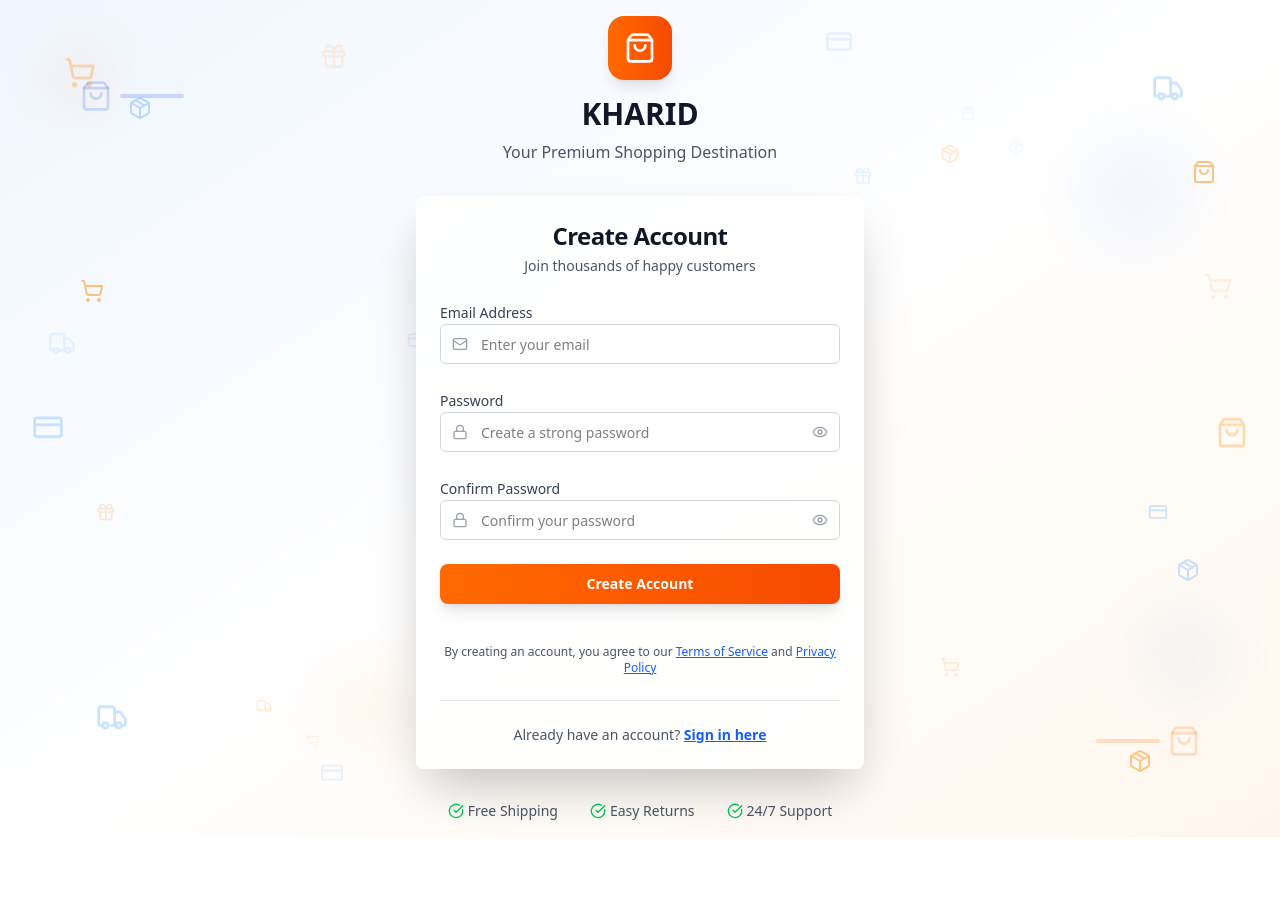
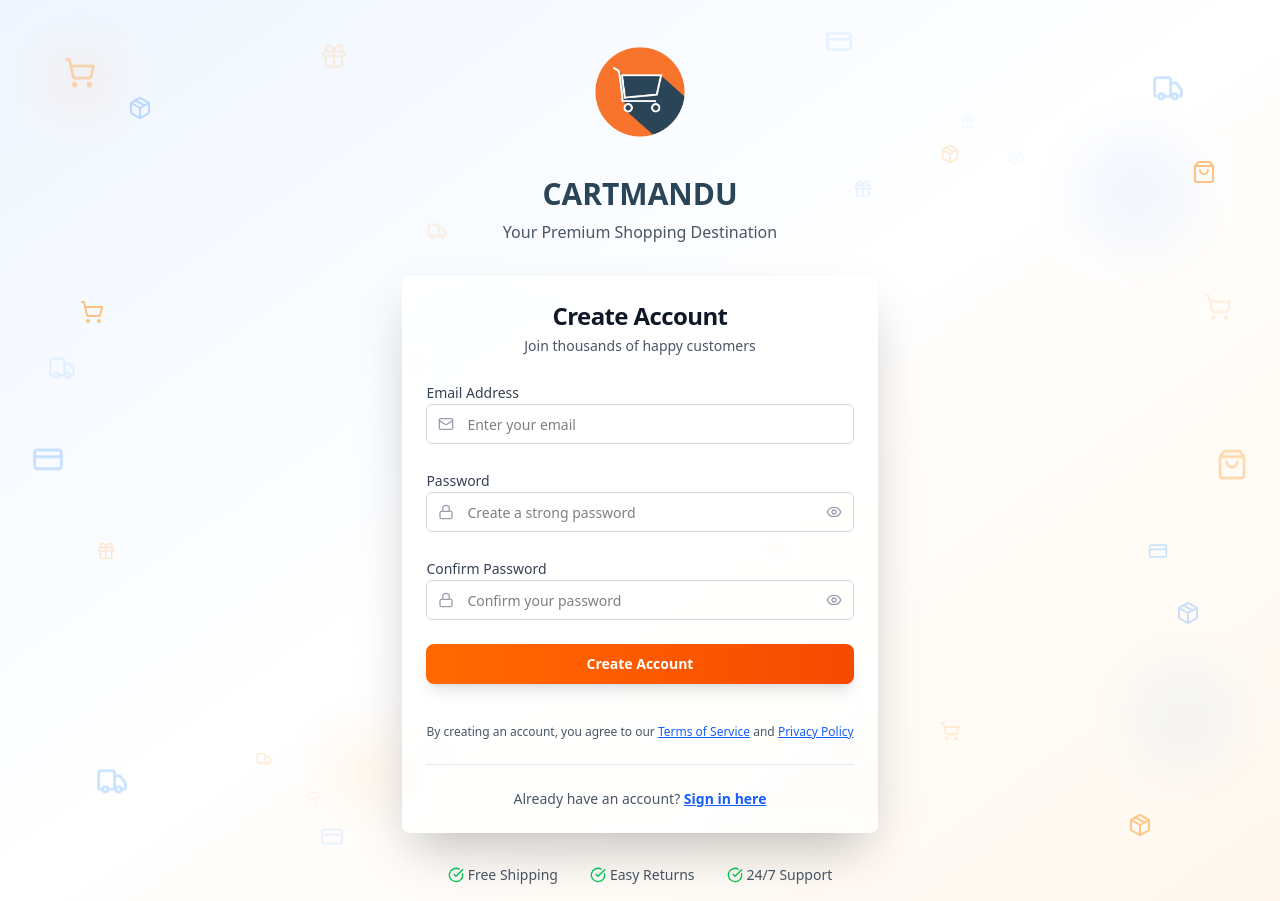
Before and after one commit to abhaya007/Ecom, a Next.js app in the folder client/: page /register in a window 1280 px wide. Before the commit the page ends 837 px from the top, so only its background shows below. Built offline with nearby package versions, Linux system fonts and the light colour scheme.

Commit message:
updated logo and name

```diff
--- a/client/src/app/register/page.tsx
+++ b/client/src/app/register/page.tsx
@@ -215,27 +215,18 @@ export default function RegisterPage() {
         </div>
       </div>
 
-      {/* Decorative Corner Elements */}
-      <div className="absolute top-20 left-20 hidden lg:block">
-        <div className="flex items-center space-x-2 text-blue-600/20">
-          <ShoppingBag className="w-8 h-8" />
-          <div className="w-16 h-1 bg-blue-600/20 rounded"></div>
-        </div>
-      </div>
-      <div className="absolute bottom-20 right-20 hidden lg:block">
-        <div className="flex items-center space-x-2 text-orange-500/20">
-          <div className="w-16 h-1 bg-orange-500/20 rounded"></div>
-          <ShoppingBag className="w-8 h-8" />
-        </div>
-      </div>
 
-      <div className="w-full max-w-md z-10">
+
+      <div>
         {/* Logo/Brand */}
         <div className="text-center mb-8">
-          <div className="inline-flex items-center justify-center w-16 h-16 bg-gradient-to-r from-orange-500 to-orange-600 rounded-2xl mb-4 shadow-lg">
-            <ShoppingBag className="w-8 h-8 text-white" />
+          <div >
+           <button className=' bg-transparent '>
+            <img src="/Kharid.png" alt="Kharid Logo" className="h-38 mx-auto mb-2 bg-transparent" />
+            <h1 className="text-3xl font-bold mb-2" style={{ color: '#2a4458' }}>CARTMANDU</h1>
+            </button>
           </div>
-          <h1 className="text-3xl font-bold text-gray-900 mb-2">KHARID</h1>
+
           <p className="text-gray-600">Your Premium Shopping Destination</p>
         </div>
 
--- a/client/tailwind.config.ts
+++ b/client/tailwind.config.ts
@@ -1,110 +1,112 @@
-import type { Config } from 'tailwindcss';
+import type { Config } from "tailwindcss";
 
 const config: Config = {
-  darkMode: 'class',
+  darkMode: "class",
   content: [
-    './pages/**/*.{js,ts,jsx,tsx,mdx}',
-    './components/**/*.{js,ts,jsx,tsx,mdx}',
-    './app/**/*.{js,ts,jsx,tsx,mdx}',
+    "./pages/**/*.{js,ts,jsx,tsx,mdx}",
+    "./components/**/*.{js,ts,jsx,tsx,mdx}",
+    "./app/**/*.{js,ts,jsx,tsx,mdx}",
   ],
   theme: {
     extend: {
       backgroundImage: {
-        'gradient-radial': 'radial-gradient(var(--tw-gradient-stops))',
-        'gradient-conic':
-          'conic-gradient(from 180deg at 50% 50%, var(--tw-gradient-stops))',
+        "gradient-radial": "radial-gradient(var(--tw-gradient-stops))",
+        "gradient-conic":
+          "conic-gradient(from 180deg at 50% 50%, var(--tw-gradient-stops))",
       },
       borderRadius: {
-        lg: 'var(--radius)',
-        md: 'calc(var(--radius) - 2px)',
-        sm: 'calc(var(--radius) - 4px)',
+        lg: "var(--radius)",
+        md: "calc(var(--radius) - 2px)",
+        sm: "calc(var(--radius) - 4px)",
       },
       colors: {
-        background: 'hsl(var(--background))',
-        foreground: 'hsl(var(--foreground))',
+        customBlue: "#2a4458",
+        customOrange: "#f8732c",
+        background: "hsl(var(--background))",
+        foreground: "hsl(var(--foreground))",
         card: {
-          DEFAULT: 'hsl(var(--card))',
-          foreground: 'hsl(var(--card-foreground))',
+          DEFAULT: "hsl(var(--card))",
+          foreground: "hsl(var(--card-foreground))",
         },
         popover: {
-          DEFAULT: 'hsl(var(--popover))',
-          foreground: 'hsl(var(--popover-foreground))',
+          DEFAULT: "hsl(var(--popover))",
+          foreground: "hsl(var(--popover-foreground))",
         },
         primary: {
-          DEFAULT: '#F97316', // Orange
-          50: '#FFF7ED',
-          100: '#FFEDD5',
-          200: '#FED7AA',
-          300: '#FDBA74',
-          400: '#FB923C',
-          500: '#F97316',
-          600: '#EA580C',
-          700: '#C2410C',
-          800: '#9A3412',
-          900: '#7C2D12',
-          foreground: 'hsl(var(--primary-foreground))',
+          DEFAULT: "#f8732c", // Orange
+          50: "#FFF7ED",
+          100: "#FFEDD5",
+          200: "#FED7AA",
+          300: "#FDBA74",
+          400: "#FB923C",
+          500: "#F97316",
+          600: "#EA580C",
+          700: "#C2410C",
+          800: "#9A3412",
+          900: "#7C2D12",
+          foreground: "hsl(var(--primary-foreground))",
         },
         secondary: {
-          DEFAULT: '#3B82F6', // Blue
-          50: '#EFF6FF',
-          100: '#DBEAFE',
-          200: '#BFDBFE',
-          300: '#93C5FD',
-          400: '#60A5FA',
-          500: '#3B82F6',
-          600: '#2563EB',
-          700: '#1D4ED8',
-          800: '#1E40AF',
-          900: '#1E3A8A',
-          foreground: 'hsl(var(--secondary-foreground))',
+          DEFAULT: "#2a4458", // Blue
+          50: "#EFF6FF",
+          100: "#DBEAFE",
+          200: "#BFDBFE",
+          300: "#93C5FD",
+          400: "#60A5FA",
+          500: "#3B82F6",
+          600: "#2563EB",
+          700: "#1D4ED8",
+          800: "#1E40AF",
+          900: "#1E3A8A",
+          foreground: "hsl(var(--secondary-foreground))",
         },
         muted: {
-          DEFAULT: 'hsl(var(--muted))',
-          foreground: 'hsl(var(--muted-foreground))',
+          DEFAULT: "hsl(var(--muted))",
+          foreground: "hsl(var(--muted-foreground))",
         },
         accent: {
-          DEFAULT: 'hsl(var(--accent))',
-          foreground: 'hsl(var(--accent-foreground))',
+          DEFAULT: "hsl(var(--accent))",
+          foreground: "hsl(var(--accent-foreground))",
         },
         destructive: {
-          DEFAULT: 'hsl(var(--destructive))',
-          foreground: 'hsl(var(--destructive-foreground))',
+          DEFAULT: "hsl(var(--destructive))",
+          foreground: "hsl(var(--destructive-foreground))",
         },
-        border: 'hsl(var(--border))',
-        input: 'hsl(var(--input))',
-        ring: 'hsl(var(--ring))',
+        border: "hsl(var(--border))",
+        input: "hsl(var(--input))",
+        ring: "hsl(var(--ring))",
         chart: {
-          '1': 'hsl(var(--chart-1))',
-          '2': 'hsl(var(--chart-2))',
-          '3': 'hsl(var(--chart-3))',
-          '4': 'hsl(var(--chart-4))',
-          '5': 'hsl(var(--chart-5))',
+          "1": "hsl(var(--chart-1))",
+          "2": "hsl(var(--chart-2))",
+          "3": "hsl(var(--chart-3))",
+          "4": "hsl(var(--chart-4))",
+          "5": "hsl(var(--chart-5))",
         },
       },
       keyframes: {
-        'accordion-down': {
+        "accordion-down": {
           from: {
-            height: '0',
+            height: "0",
           },
           to: {
-            height: 'var(--radix-accordion-content-height)',
+            height: "var(--radix-accordion-content-height)",
           },
         },
-        'accordion-up': {
+        "accordion-up": {
           from: {
-            height: 'var(--radix-accordion-content-height)',
+            height: "var(--radix-accordion-content-height)",
           },
           to: {
-            height: '0',
+            height: "0",
           },
         },
       },
       animation: {
-        'accordion-down': 'accordion-down 0.2s ease-out',
-        'accordion-up': 'accordion-up 0.2s ease-out',
+        "accordion-down": "accordion-down 0.2s ease-out",
+        "accordion-up": "accordion-up 0.2s ease-out",
       },
     },
   },
-  plugins: [require('tailwindcss-animate')],
+  plugins: [require("tailwindcss-animate")],
 };
 export default config;
```
Also changed, not shown: client/public/Kharid.png (added).
